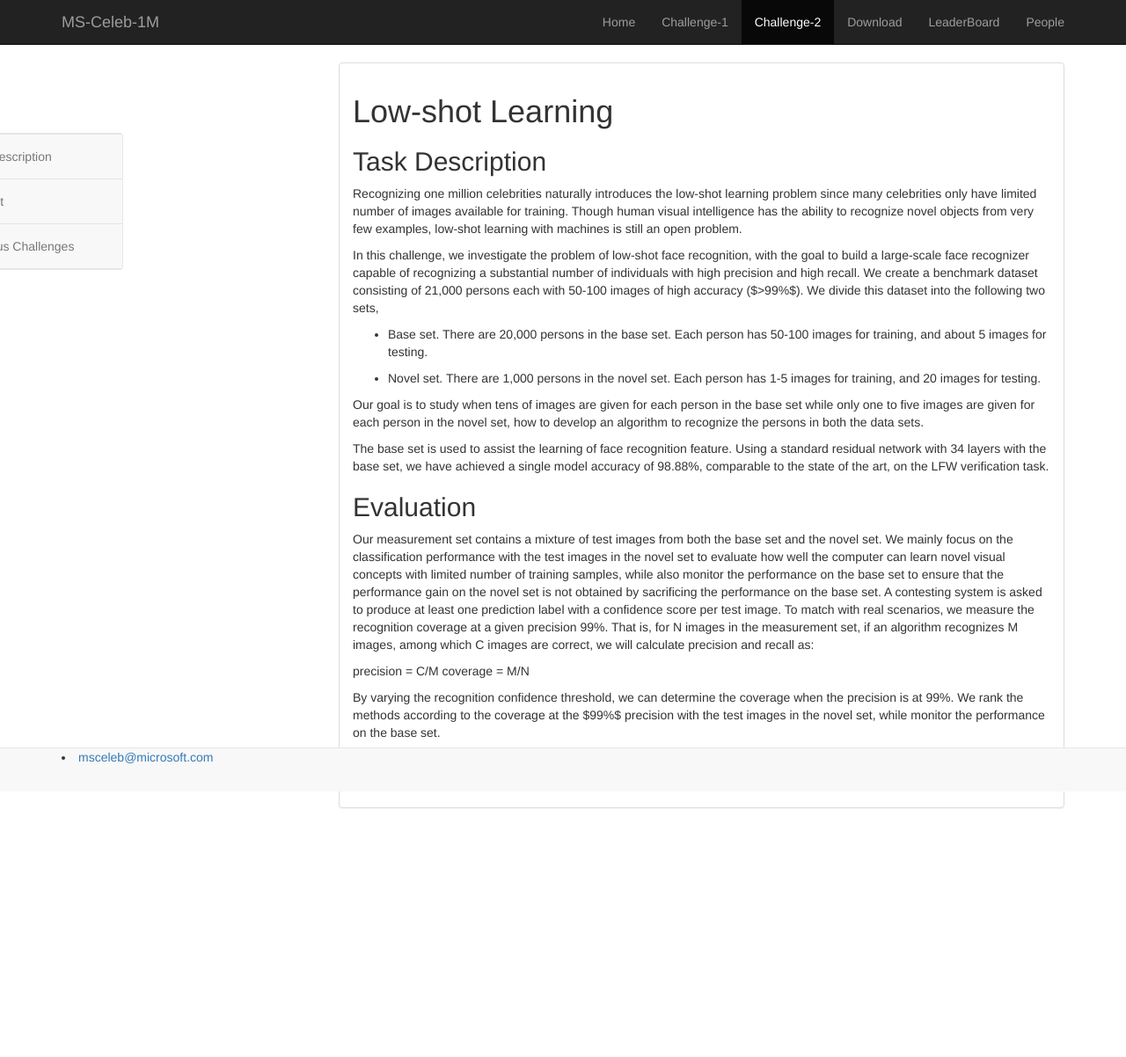
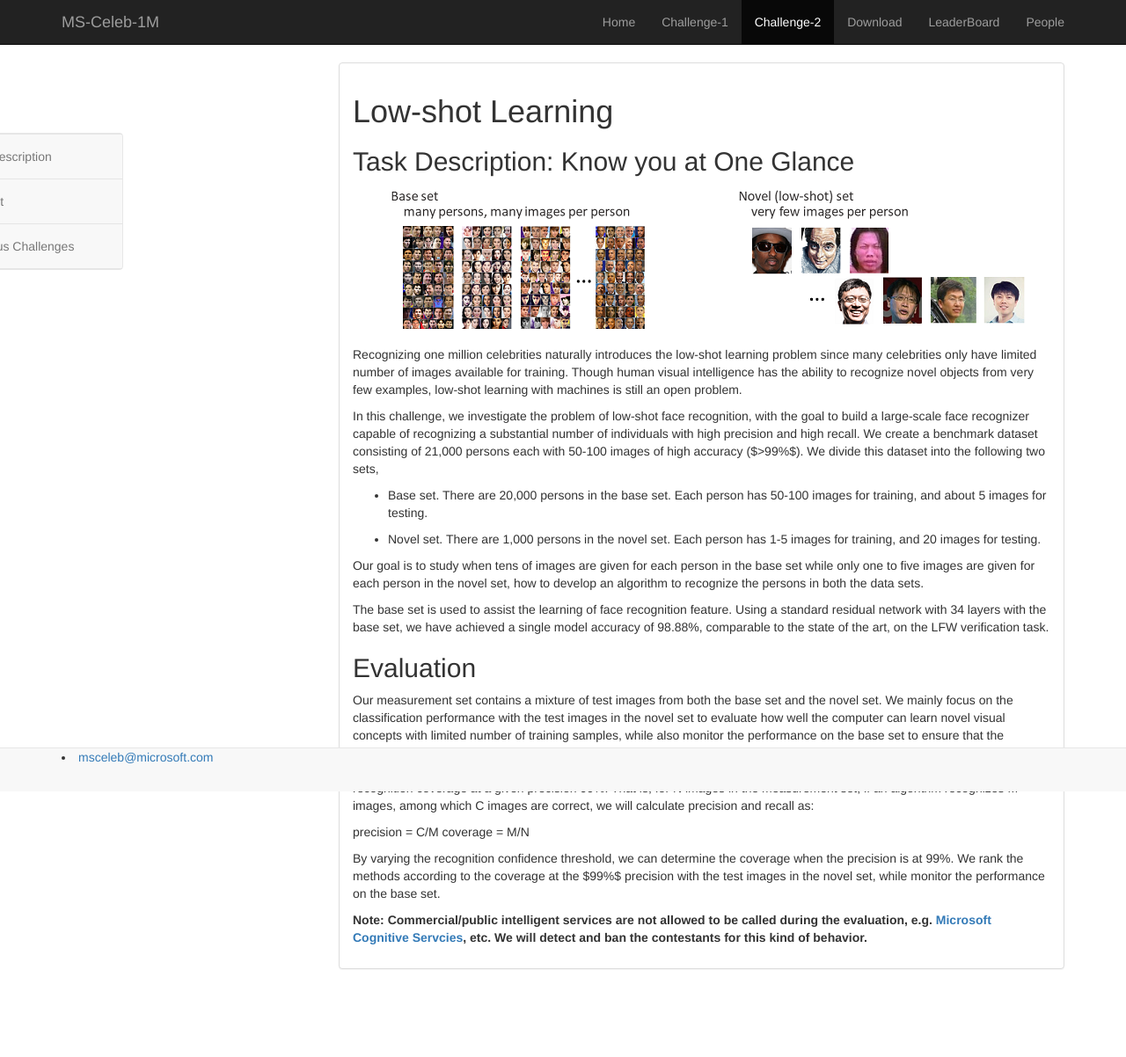
Before and after one commit to vardhman1996/msceleb.github.io, a Jekyll site: the page built from challenge2-2017.md, in a window 1280 px wide. Shown: the whole page at 88% size. Built offline with Jekyll 4.4.1, drawn with Linux system fonts in a browser that asks for light colours; nearby versions of some CDN libraries; before the commit the page ends 1019 px from its top, so only the background shows below that.

Commit message:
Image Add

```diff
--- a/challenge2-2017.md
+++ b/challenge2-2017.md
@@ -6,7 +6,10 @@
 
 # Low-shot Learning
 
-## Task Description
+## Task Description: Know you at One Glance
+
+{: style="text-align:center"}
+![irc_ms-celeb-1m-sample0](../assets/image.png)
 
 Recognizing one million celebrities naturally introduces the low-shot learning problem since many celebrities only have limited number of images available for training. Though human visual intelligence has the ability to recognize novel objects from very few examples, low-shot learning with machines is still an open problem.
 
```
Also changed, not shown: assets/image.png (added).
